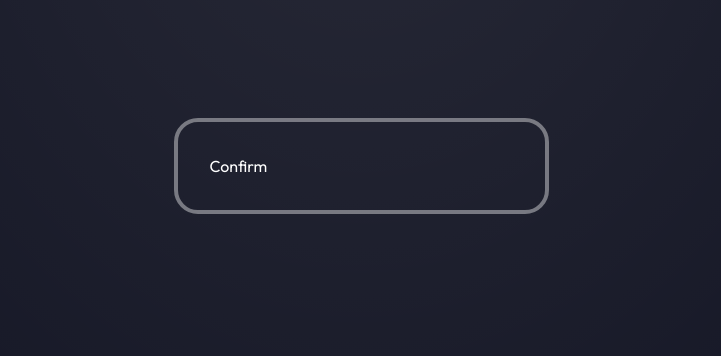
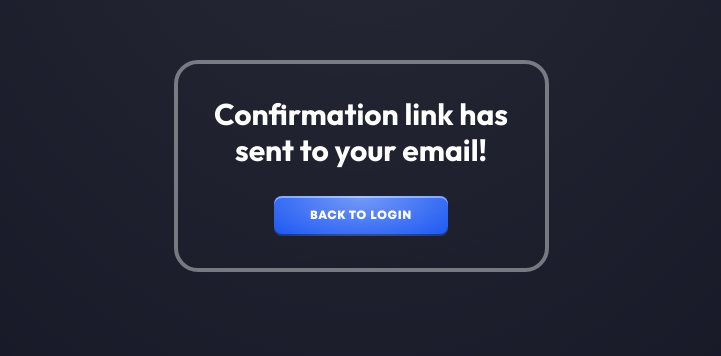
Before and after one commit to revan480/MindGame_Front, a React (Vite) app: page /auth/confirm in a window 1280 px wide. Shown: the part 234-590 px from the top of the page, without its empty margins (279-1000 px from the left). Built offline with nearby package versions, Linux system fonts and the light colour scheme.

Commit message:
confirm password page ui

```diff
--- a/src/pages/Auth/Confirm.jsx
+++ b/src/pages/Auth/Confirm.jsx
@@ -1,7 +1,17 @@
-import React from "react";
+import { useNavigate } from "react-router-dom";
+import Button from "../../components/UI/Button";
 
 const Confirm = () => {
-  return <div>Confirm</div>;
+  const navigate = useNavigate();
+
+  return (
+    <div className="flex flex-col items-center gap-7">
+      <h2 className="text-3xl font-bold text-center">Confirmation link has sent to your email!</h2>
+      <Button className="w-fit" onClick={() => navigate("/auth/login")}>
+        Back to login
+      </Button>
+    </div>
+  );
 };
 
 export default Confirm;
```
